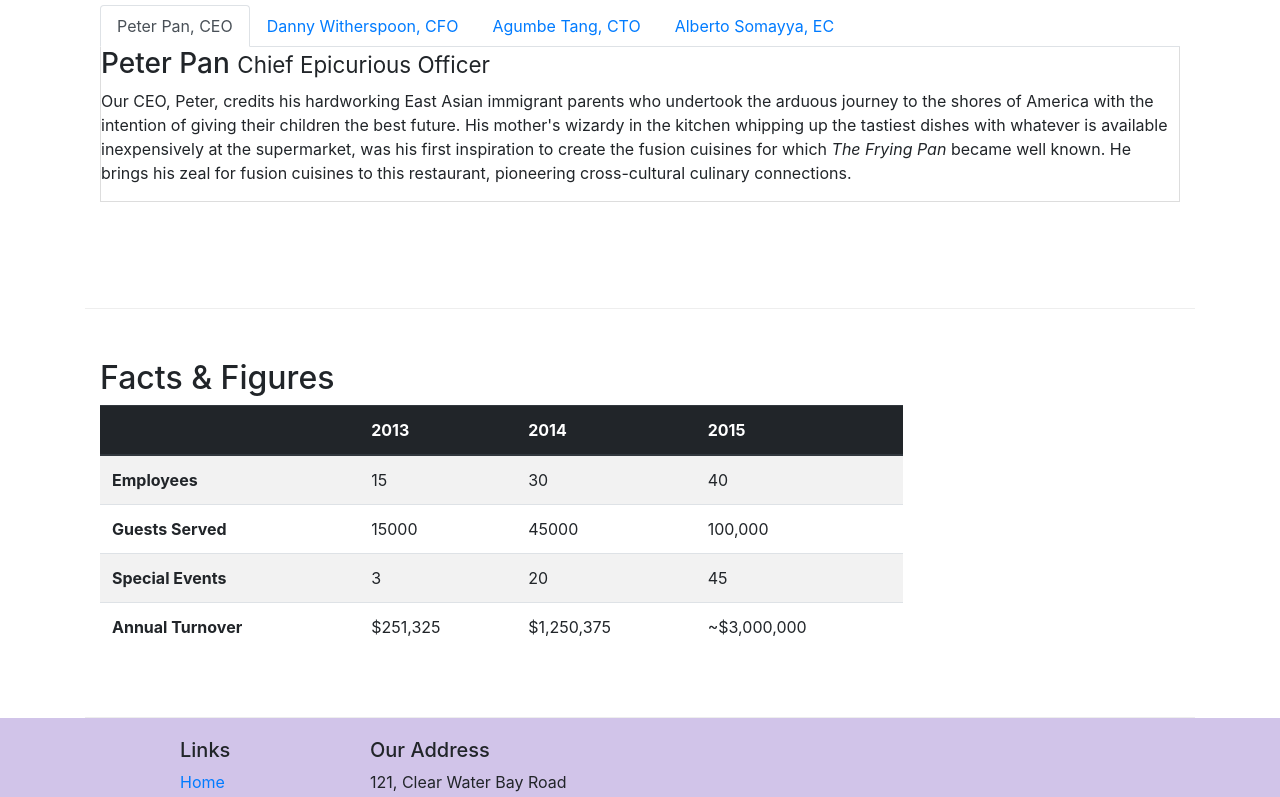
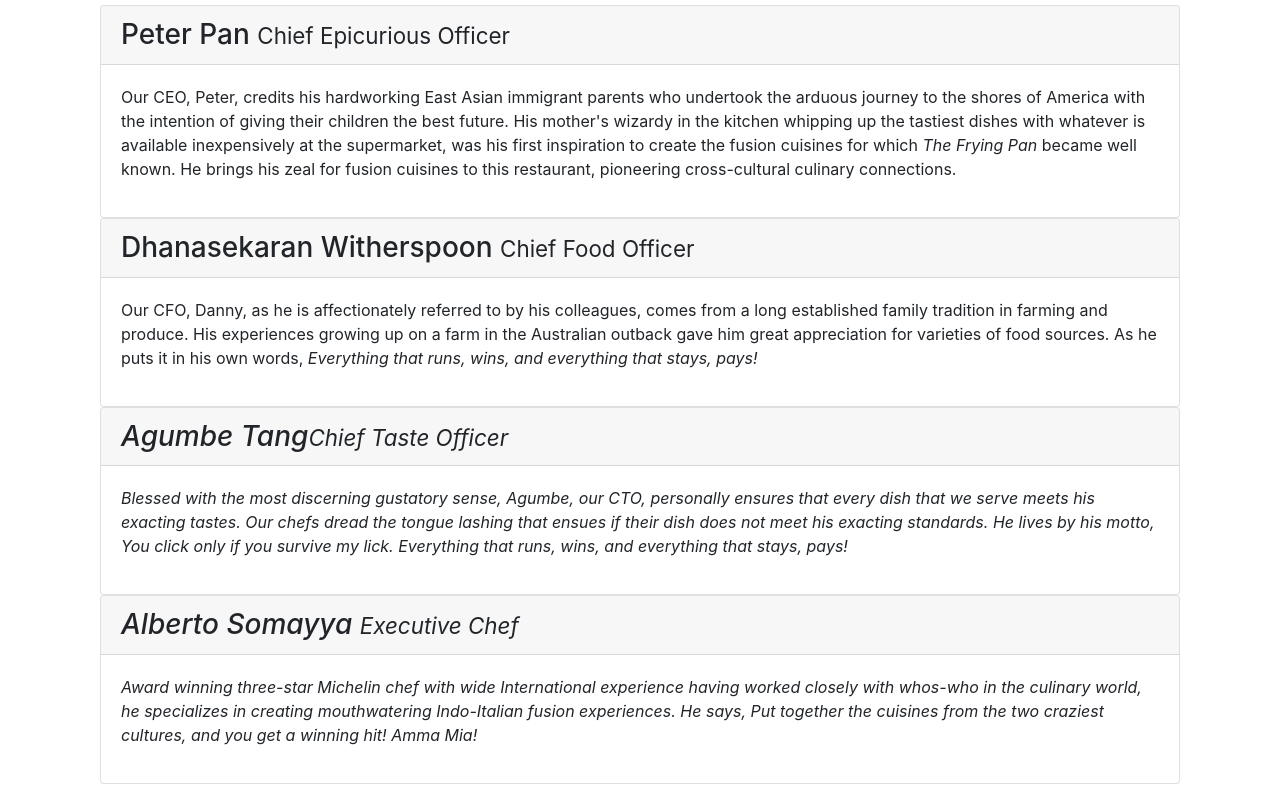
Before and after one commit to willngo36/RestaurantWebsite, a website: page aboutus.html in a window 1280 px wide. Shown: the part 1063-1860 px from the top of the page. Drawn offline with nearby package versions, Linux system fonts and the light colour scheme.

Commit message:
accordion

```diff
--- a/aboutus.html
+++ b/aboutus.html
@@ -118,7 +118,7 @@
             <div class="col">
                 <h2>Corporate Leadership</h2>
 
-                <ul class="nav nav-tabs">
+                <!-- <ul class="nav nav-tabs">
                     <li class="nav-item">
                         <a href="#peter" class="nav-link active" role="tab" data-toggle="tab"> Peter Pan, CEO</a>
                     </li>
@@ -131,34 +131,63 @@
                     <li class="nav-item">
                         <a href="#alberto" class="nav-link" role="tab" data-toggle="tab"> Alberto Somayya, EC</a>
                     </li>
-                </ul>
-                <div class="tab-content">
-                    <div role="tabpanel" class="tab-pane fade show active" id="peter">
-                        <h3>Peter Pan <small>Chief Epicurious Officer</small></h3>
-                        <p class="d-none d-sm-block">Our CEO, Peter, credits his hardworking East Asian immigrant parents who undertook the arduous journey to the shores of America with the intention of giving their children the best future. His mother's wizardy in the kitchen whipping up the tastiest dishes with whatever is available inexpensively at the supermarket, was his first inspiration to create the fusion cuisines for which <em>The Frying Pan</em> became well known. He brings his zeal for fusion cuisines to this restaurant, pioneering cross-cultural culinary connections.</p>
+                </ul> -->
+
+
+
+                <div class="" id="accordion">
+
+                    <div class="card">
+                        <div class="card-header" role="tab" id="peterhead">
+                            <h3 class="mb-0"> <a data-toggle="collapse" data-target="#peter">Peter Pan <small>Chief Epicurious Officer</small></a> </h3>
+                        </div>
+                        <div role="tabpanel" class="collapse show " id="peter" data-parent="#accordion">
+                            <div class="card-body">
+                                <p class="d-none d-sm-block">Our CEO, Peter, credits his hardworking East Asian immigrant parents who undertook the arduous journey to the shores of America with the intention of giving their children the best future. His mother's wizardy in the kitchen whipping up the tastiest dishes with whatever is available inexpensively at the supermarket, was his first inspiration to create the fusion cuisines for which <em>The Frying Pan</em> became well known. He brings his zeal for fusion cuisines to this restaurant, pioneering cross-cultural culinary connections.</p>
+
+                            </div>
+                        </div>
                     </div>
 
-                    <div role="tabpanel" class="tab-pane fade show " id="danny">
-                        <h3>Dhanasekaran Witherspoon <small>Chief Food Officer</small></h3>
-                        <p class="d-none d-sm-block">Our CFO, Danny, as he is affectionately referred to by his colleagues, comes from a long established family tradition in farming and produce. His experiences growing up on a farm in the Australian outback gave him great appreciation for varieties of food sources. As he puts it in his own words, <em>Everything that runs, wins, and everything that stays, pays!</em></p>
 
+                    <div class="card">
+                        <div class="card-header" role="tab" id="dannyhead">
+                            <h3 class="mb-0"> <a  data-toggle="collapse" data-target="#danny">Dhanasekaran Witherspoon <small>Chief Food Officer</small></a> </h3>
+                        </div>
+                        <div role="tabpanel" class="collapse show " id="danny" data-parent="#accordion">
+                            <div class="card-body">
+                                <p class="d-none d-sm-block">Our CFO, Danny, as he is affectionately referred to by his colleagues, comes from a long established family tradition in farming and produce. His experiences growing up on a farm in the Australian outback gave him great appreciation for varieties of food sources. As he puts it in his own words, <em>Everything that runs, wins, and everything that stays, pays!</p>
+
+                            </div>
+                        </div>
                     </div>
 
-                    <div role="tabpanel" class="tab-pane fade show " id="agumbe">
-                        <h3>Agumbe Tang <small>Chief Taste Officer</small></h3>
-                        <p class="d-none d-sm-block">Blessed with the most discerning gustatory sense, Agumbe, our CTO, personally ensures that every dish that we serve meets his exacting tastes. Our chefs dread the tongue lashing that ensues if their dish does not meet his exacting standards. He lives by his motto, <em>You click only if you survive my lick.</em></p>
+                    <div class="card">
+                        <div class="card-header" role="tab" id="agumbehead">
+                            <h3 class="mb-0"> <a  data-toggle="collapse" data-target="#agumbe">Agumbe Tang<small>Chief Taste Officer</small></a> </h3>
+                        </div>
+                        <div role="tabpanel" class="collapse show " id="agumbe" data-parent="#accordion">
+                            <div class="card-body">
+                                <p class="d-none d-sm-block">Blessed with the most discerning gustatory sense, Agumbe, our CTO, personally ensures that every dish that we serve meets his exacting tastes. Our chefs dread the tongue lashing that ensues if their dish does not meet his exacting standards. He lives by his motto, <em>You click only if you survive my lick. <em>Everything that runs, wins, and everything that stays, pays!</p>
 
+                            </div>
+                        </div>
                     </div>
 
-                    <div role="tabpanel" class="tab-pane fade show " id="alberto">
-                        <h3>Alberto Somayya <small>Executive Chef</small></h3>
-                        <p class="d-none d-sm-block">Award winning three-star Michelin chef with wide International experience having worked closely with whos-who in the culinary world, he specializes in creating mouthwatering Indo-Italian fusion experiences. He says, <em>Put together the cuisines from the two craziest cultures, and you get a winning hit! Amma Mia!</em></p>
+
+                    <div class="card">
+                        <div class="card-header" role="tab" id="albertohead">
+                            <h3 class="mb-0"> <a data-toggle="collapse" data-target="#alberto">Alberto Somayya <small>Executive Chef</small></a> </h3>
+                        </div>
+                        <div role="tabpanel" class="collapse show " id="alberto" data-parent="#accordion">
+                            <div class="card-body">
+                                <p class="d-none d-sm-block">Award winning three-star Michelin chef with wide International experience having worked closely with whos-who in the culinary world, he specializes in creating mouthwatering Indo-Italian fusion experiences. He says, <em>Put together the cuisines from the two craziest cultures, and you get a winning hit! Amma Mia!</p>
+
+                            </div>
+                        </div>
                     </div>
 
                 </div>
-
-
-
 
             </div>
        </div>
```
